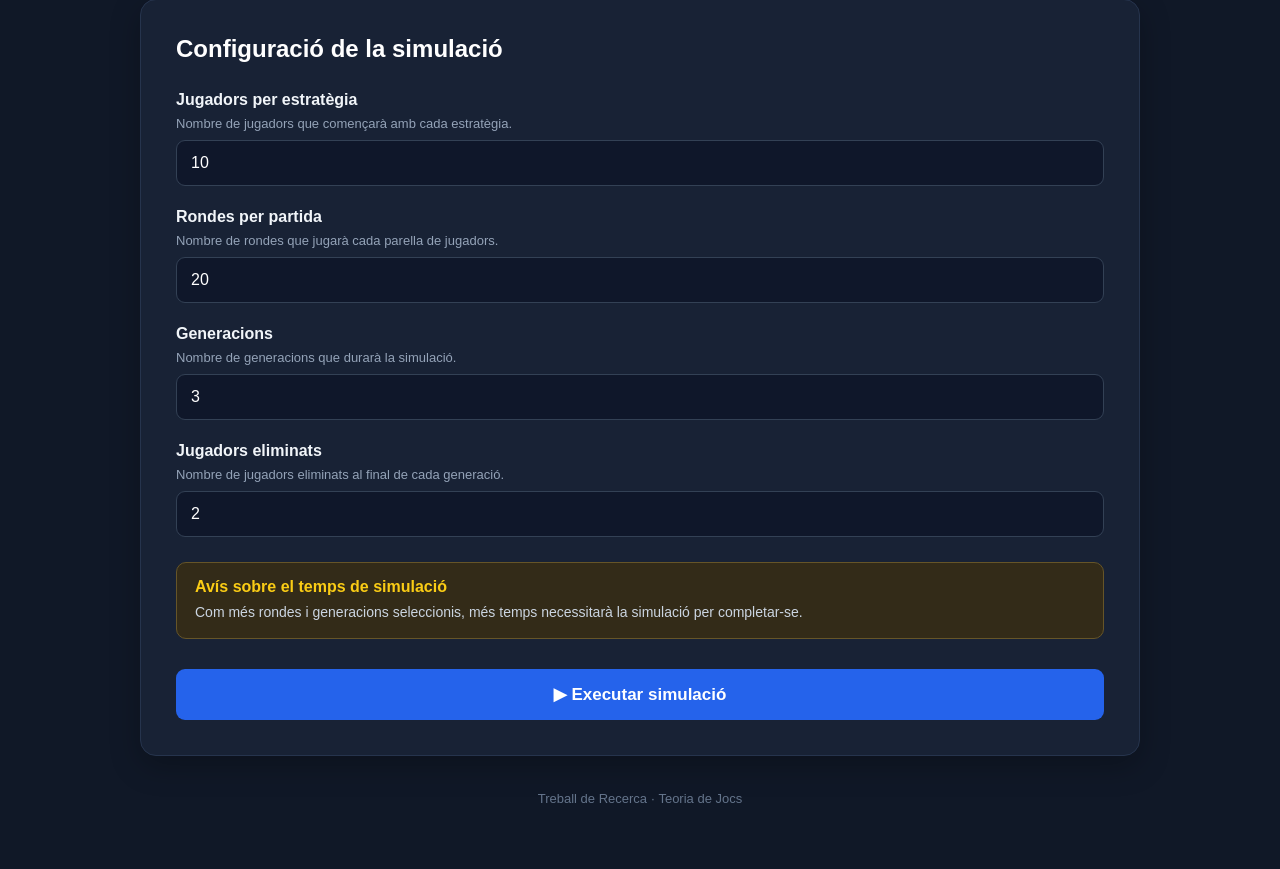
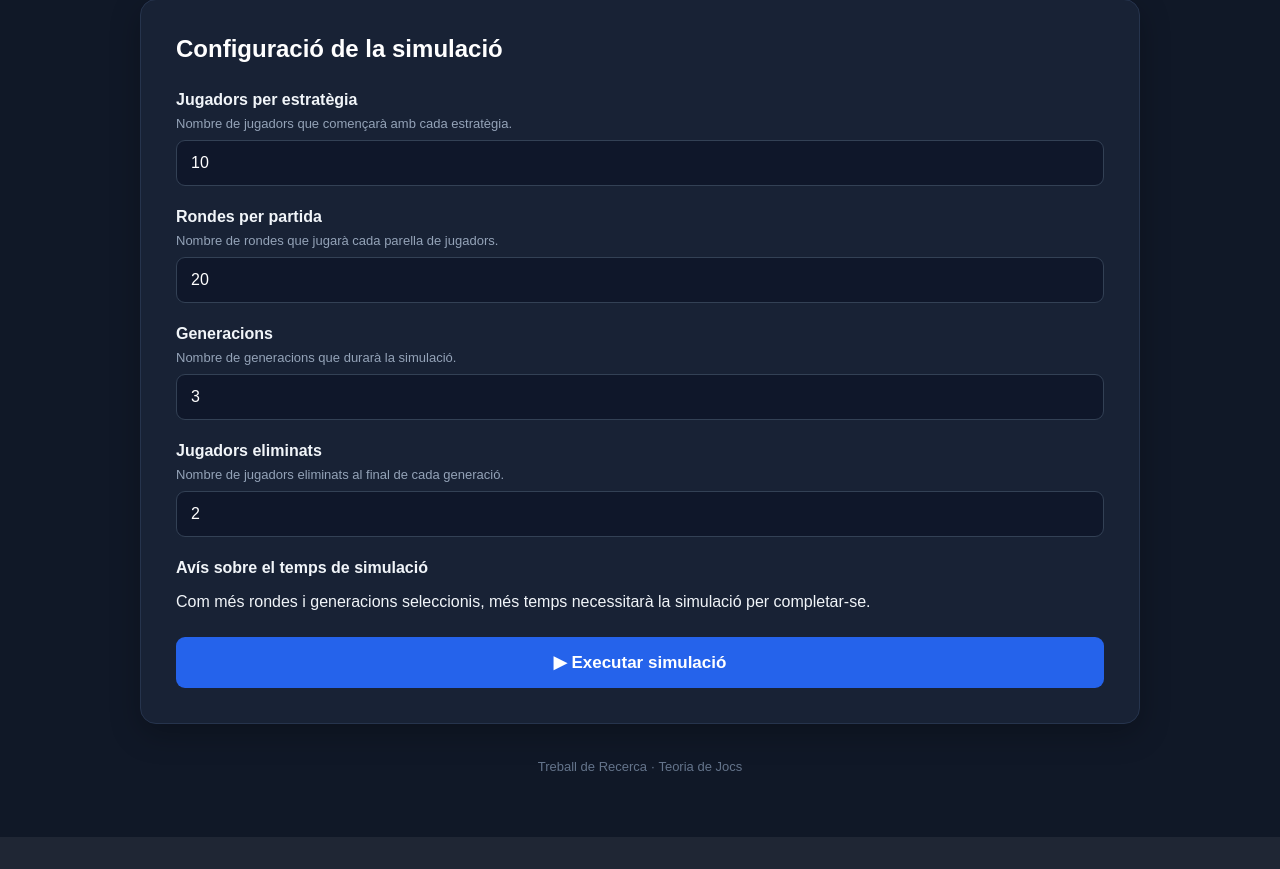
Before and after one commit to audatsnoi-blip/TR_Teoria_Juegos, a Flask app: page / in a window 1280 px wide. Shown: the part 134-1003 px from the top of the page. After the commit the page ends 971 px from the top, so only its background shows below. Run offline with Flask 3, Linux system fonts and the light colour scheme.

Commit message:
Actualizar web

```diff
--- a/templates/index.html
+++ b/templates/index.html
@@ -110,7 +110,7 @@
             </div>
 
 
-            <div class="aviso">
+            <div class="avis">
 
                 <strong>  Avís sobre el temps de simulació</strong>
 
@@ -140,7 +140,7 @@
     <section class="targeta resultats">
 
 
-        <h2>📊 Resultats de la simulació</h2>
+        <h2>Resultats de la simulació</h2>
 
 
         <p class="descripcio-resultats">
@@ -251,7 +251,7 @@
             <div class="llista-estrategies">
 
 
-                {% for estrategia, quantitat in evolucio[-1].items() %}
+                {% for estrategia,  quantitat in evolucio[-1].items() %}
 
 
                 <div class="estrategia">
```
